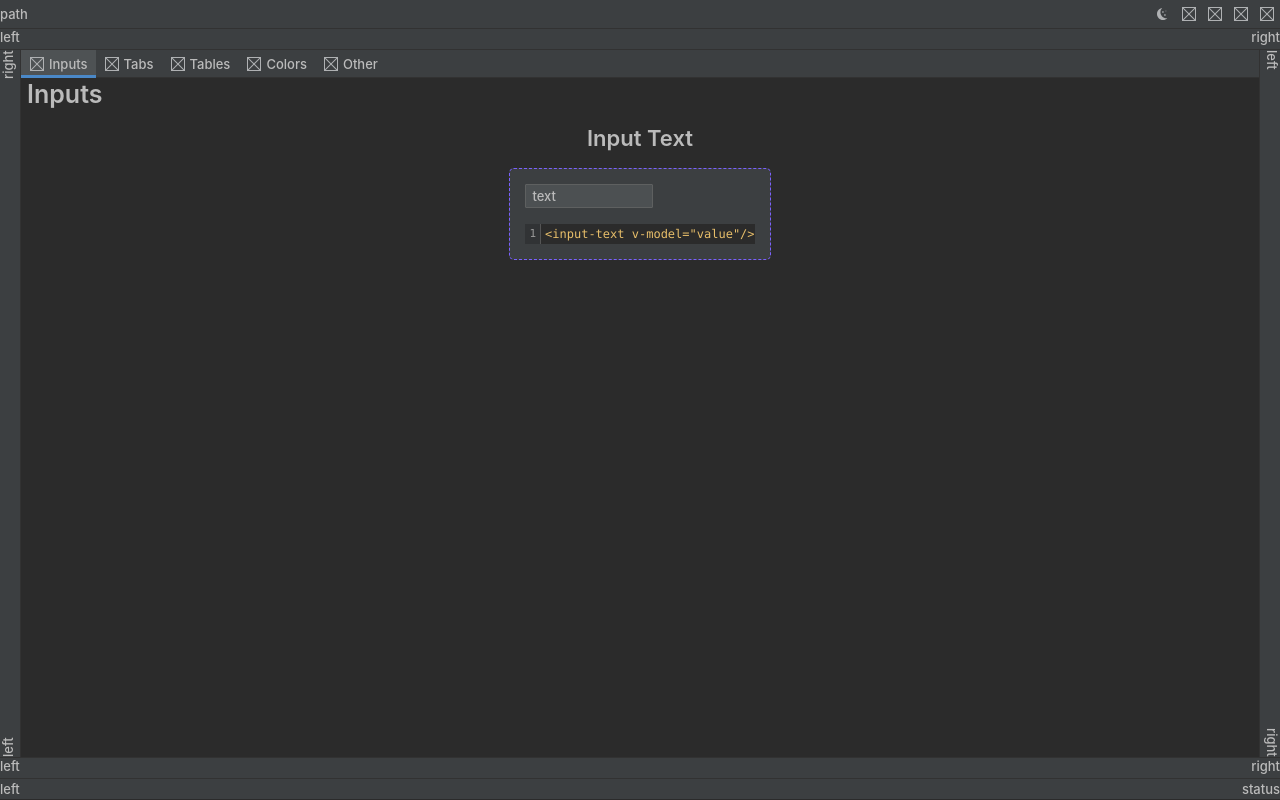
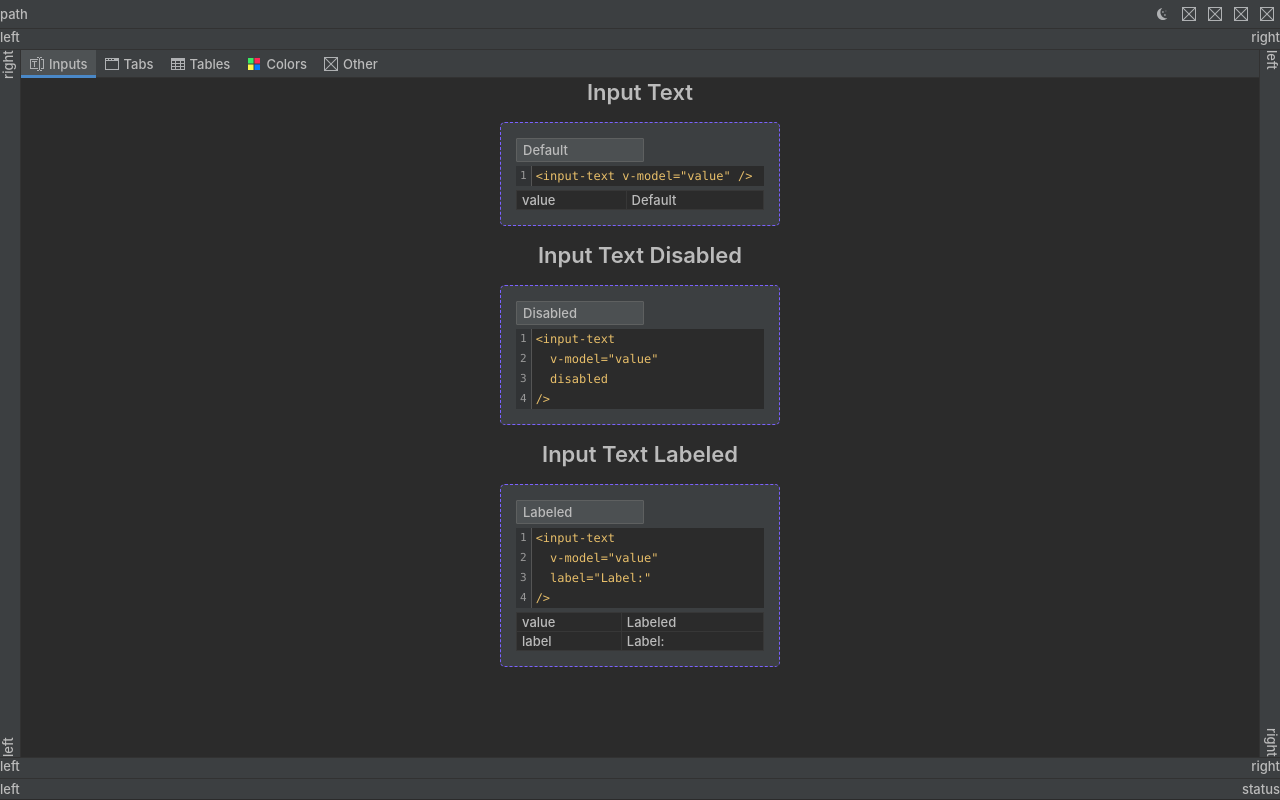
Before and after one commit to cclarice/CodeGlossary, a Vue app: page /dev/interface in a window 1280 px wide. Built offline with nearby package versions, Linux system fonts and the light colour scheme.

Commit message:
moving interface elements to separate components

```diff
--- a/src/views/dev/Interface.vue
+++ b/src/views/dev/Interface.vue
@@ -5,21 +5,7 @@
       :default-tab="defaultTab"
     >
       <template #0>
-        <h2>
-          Inputs
-        </h2>
-        <div class="interface__component">
-          <h3>
-            Input Text
-          </h3>
-          <div class="interface__component-wrapper">
-            <input-text v-model="inputTextValue0" />
-            <c-code
-              lang="html"
-              :code="inputTextText0"
-            />
-          </div>
-        </div>
+        <interface-input />
       </template>
       <template #1>
         <h2>
@@ -30,9 +16,7 @@
         <interface-table />
       </template>
       <template #3>
-        <h2>
-          Colors
-        </h2>
+        <interface-color />
       </template>
       <template #4>
         <h2>
@@ -46,18 +30,20 @@
 <script setup lang="ts">
 import CTabs from '@/components/tabs/CTabs.vue'
 import stub from '~@/icons/stub.svg'
-import InputText from '@/components/inputs/InputText.vue'
-import CCode from '@/components/code/CCode.vue'
-import { ref } from 'vue'
-import InterfaceTable from './interface/InterfaceTable.vue'
+import InputTextIcon from '~@/icons/interface/input-text.svg'
+import TabsIcon from '~@/icons/interface/tabs.svg'
+import TableIcon from '~@/icons/interface/table.svg'
+import ColorIcon from '~@/icons/interface/color.svg'
 
-const inputTextText0 = ref('<input-text v-model="value"/>')
-const inputTextValue0 = ref('text')
+import InterfaceTable from '@/views/dev/interface/InterfaceTable.vue'
+import InterfaceInput from '@/views/dev/interface/InterfaceInput.vue'
+import InterfaceColor from '@/views/dev/interface/InterfaceColor.vue'
+
 const tabs = [
-  { id: 0, icon: stub, name: 'Inputs', },
-  { id: 1, icon: stub, name: 'Tabs' },
-  { id: 2, icon: stub, name: 'Tables' },
-  { id: 3, icon: stub, name: 'Colors' },
+  { id: 0, icon: InputTextIcon, name: 'Inputs', },
+  { id: 1, icon: TabsIcon, name: 'Tabs' },
+  { id: 2, icon: TableIcon, name: 'Tables' },
+  { id: 3, icon: ColorIcon, name: 'Colors' },
   { id: 4, icon: stub, name: 'Other' }
 ]
 const defaultTab = document.URL.indexOf('#') !== -1 ? tabs.find((tab) =>
@@ -70,6 +56,7 @@ const defaultTab = document.URL.indexOf('#') !== -1 ? tabs.find((tab) =>
   flex-flow: column;
   gap: 16px;
   align-items: center;
+  max-width: 100%;
 
   .interface__component-wrapper {
     display: flex;
@@ -78,7 +65,9 @@ const defaultTab = document.URL.indexOf('#') !== -1 ? tabs.find((tab) =>
     border: 1px dashed #7B61FF;
     background-color: var(--panel-background);
     border-radius: 5px;
-    gap: 16px;
+    gap: 4px;
+    min-width: min(280px, 100%);
+    max-width: 100%;
 
     code:not(:nth-child(2)) {
       margin-bottom: 16px;
```
